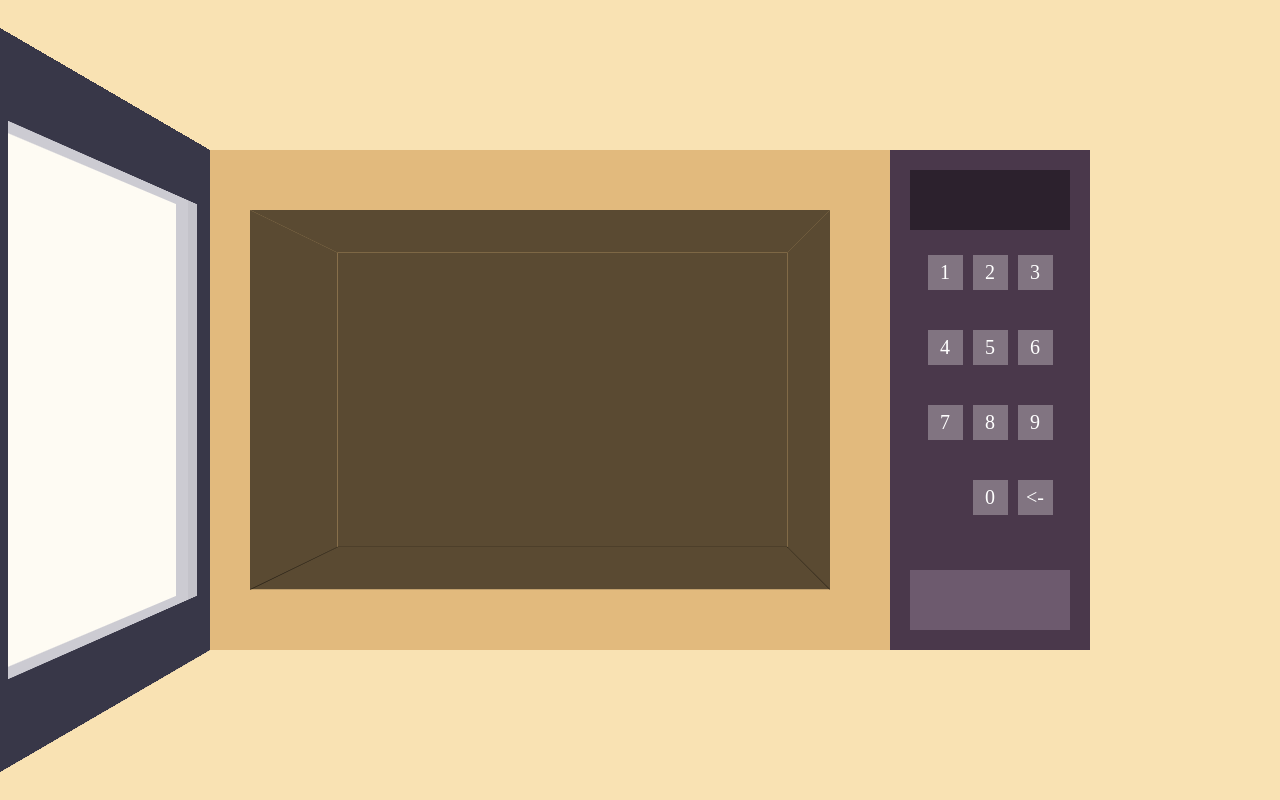
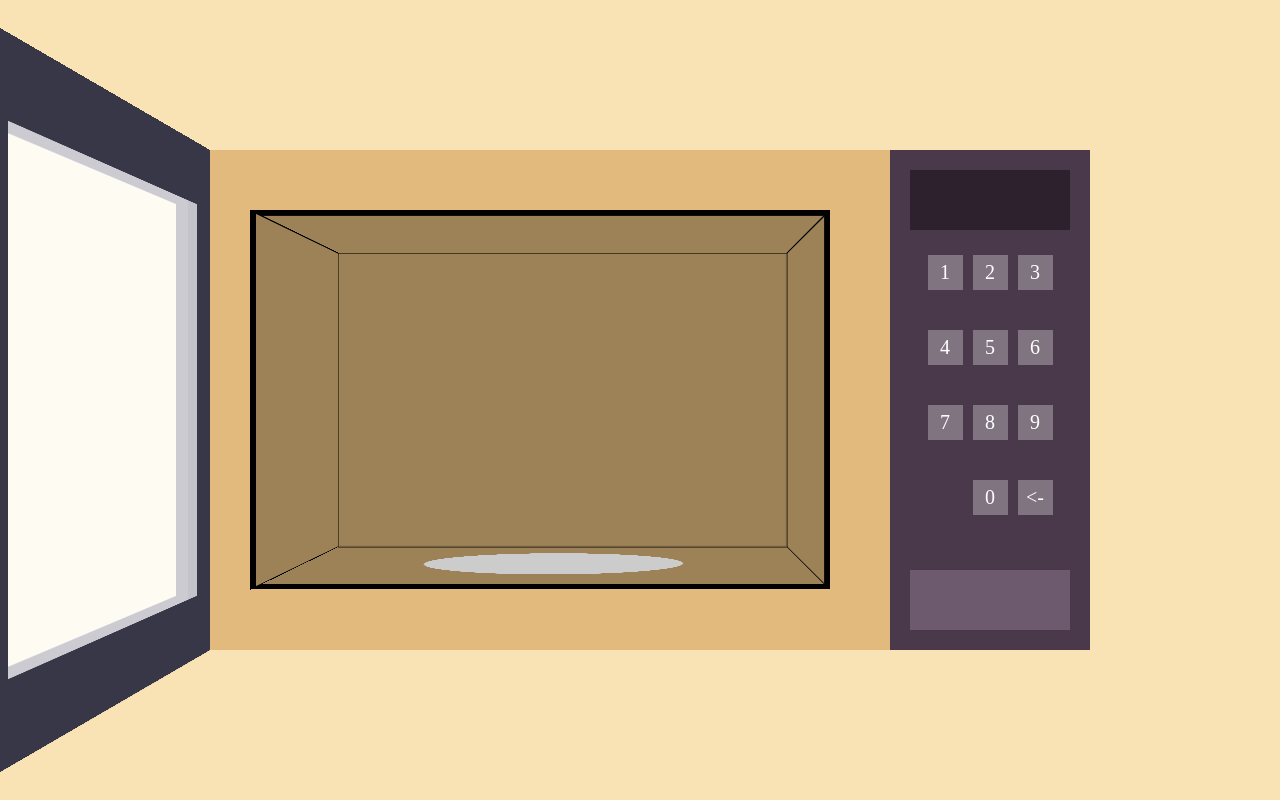
Before and after one commit to Satwa/rendu1-3d-css, a plain HTML site: page index.html in a window 1280 px wide. Drawn offline with Linux system fonts and the light colour scheme.

Commit message:
inside chamber

```diff
--- a/app.css
+++ b/app.css
@@ -121,29 +121,44 @@ html, body{
     left:0;
     bottom: 0;
     right: 0;
-    background: rgba(0, 0, 0, .6);
+    background: rgba(0, 0, 0, .3);
+    border: 1px solid #000;
 }
 
 .machine_depth_left{
     transform: rotateY(90deg) translateZ(-290px) translateX(calc(var(--depth-width) / 2));
+    border-left: 30px solid #000;
 }
 
 .machine_depth_right{
     transform: rotateY(-90deg) translateZ(-290px) translateX(calc(var(--depth-width) / -2));
+    border-right: 60px solid #000;
 }
 
 .machine_depth_top{
     height: 580px;
     transform: rotateX(-90deg) translateZ(calc(var(--depth-width) / -2)) translateY(calc(var(--depth-width) / 2));
+    border-top: 60px solid #000;
 }
 
 .machine_depth_bottom{
     height: 580px;
     transform: rotateX(-90deg) translateZ(calc(var(--depth-width) / 6.5)) translateY(calc(var(--depth-width) / 2));
+    border-top: 60px solid #000;
 }
 
 .machine_depth_back{
     transform: rotateY(0deg) translateZ(calc(var(--depth-width) / -1));
+}
+
+.machine_tray{
+    position: absolute;
+    top: calc(50% - 150px);
+    left: calc(50% - 150px);
+    width: 300px;
+    height: 300px;
+    border-radius: 50%;
+    background: #cccccc;
 }
 
 /*
--- a/app.js
+++ b/app.js
@@ -17,3 +17,9 @@ document.querySelectorAll(".time_selector div:not(.time_selector_empty)").forEac
         }
     })
 })
+
+/*
+
+    PUT PASTABOX here: .machine_tray
+
+ */
--- a/index.html
+++ b/index.html
@@ -21,7 +21,9 @@
             <div class="machine_depth_left"></div>
             <div class="machine_depth_right"></div>
             <div class="machine_depth_top"></div>
-            <div class="machine_depth_bottom"></div>
+            <div class="machine_depth_bottom">
+                <div class="machine_tray"></div>
+            </div>
             <div class="machine_depth_back"></div>
         </div>
         <div class="machine_column">
```
